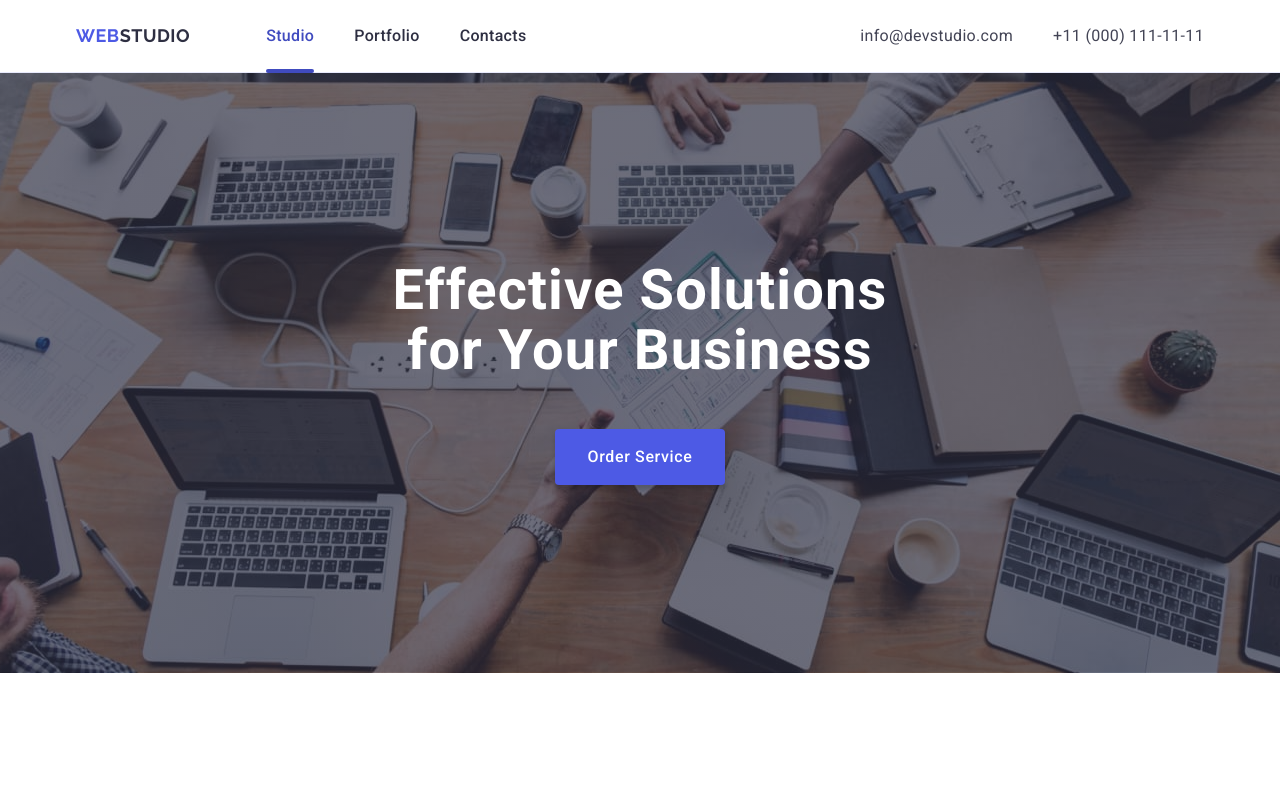
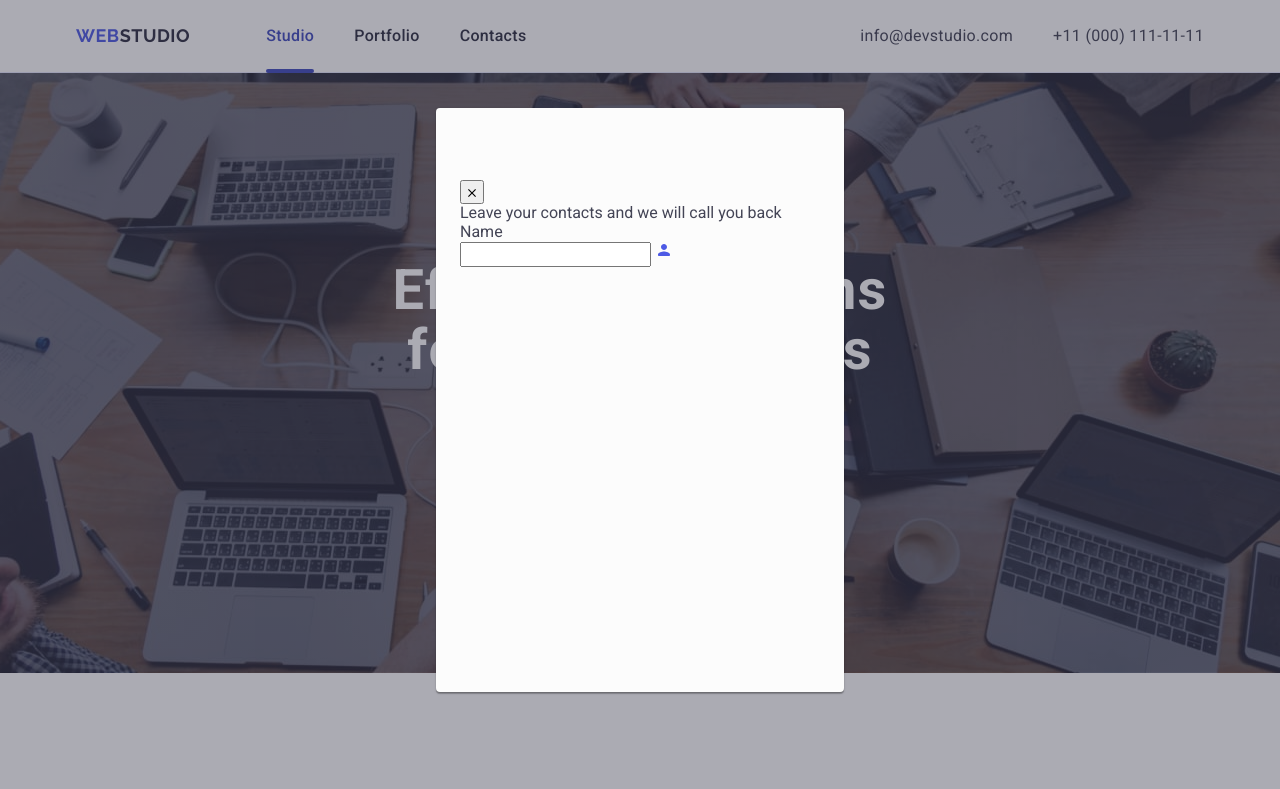
Before and after one commit to MyroslavaHubar/goit-markup-hw-05, a plain HTML site: page index.html in a window 1280 px wide. Shown: the top 789 px of the page. Drawn offline with nearby package versions, Linux system fonts and the light colour scheme.

Commit message:
all file

```diff
--- a/css/style.css
+++ b/css/style.css
@@ -572,16 +572,21 @@ img {
   position: fixed;
   top: 0;
   left: 0;
-  z-index: 99999999;
+  z-index: 999999;
   width: 100%;
   height: 100%;
   background-color: rgba(46, 47, 66, 0.4);
   padding: 80px 0px 8px 0px;
   visibility: hidden;
+  opacity: 0;
   transition: opacity 250ms cubic-bezier(0.4, 0, 0.2, 1),
     visibility 250ms cubic-bezier(0.4, 0, 0.2, 1);
 }
 
+.backdrop.is-open {
+  visibility: visible;
+  opacity: 1;
+}
 .modal {
   position: absolute;
   top: 50%;
--- a/index.html
+++ b/index.html
@@ -528,13 +528,13 @@
 
     <div class="backdrop is-open">
       <div class="modal">
-        <button class="modal-close-btn">
+        <button class="modal-close-btn" type="button">
           <svg class="modal-close-btn-icon" width="8" height="8">
             <use href="./images/icons.svg#icon-close"></use>
           </svg>
         </button>
         <p class="modal-text">Leave your contacts and we will call you back</p>
-        <form class="modal-form" name="modal-form">
+        <form class="modal-form">
           <div class="modal-form-wrapper">
             <label for="user-name" class="modal-form-wrapper-label">Name</label>
             <div class="modal-form-wrapper-input">
```
